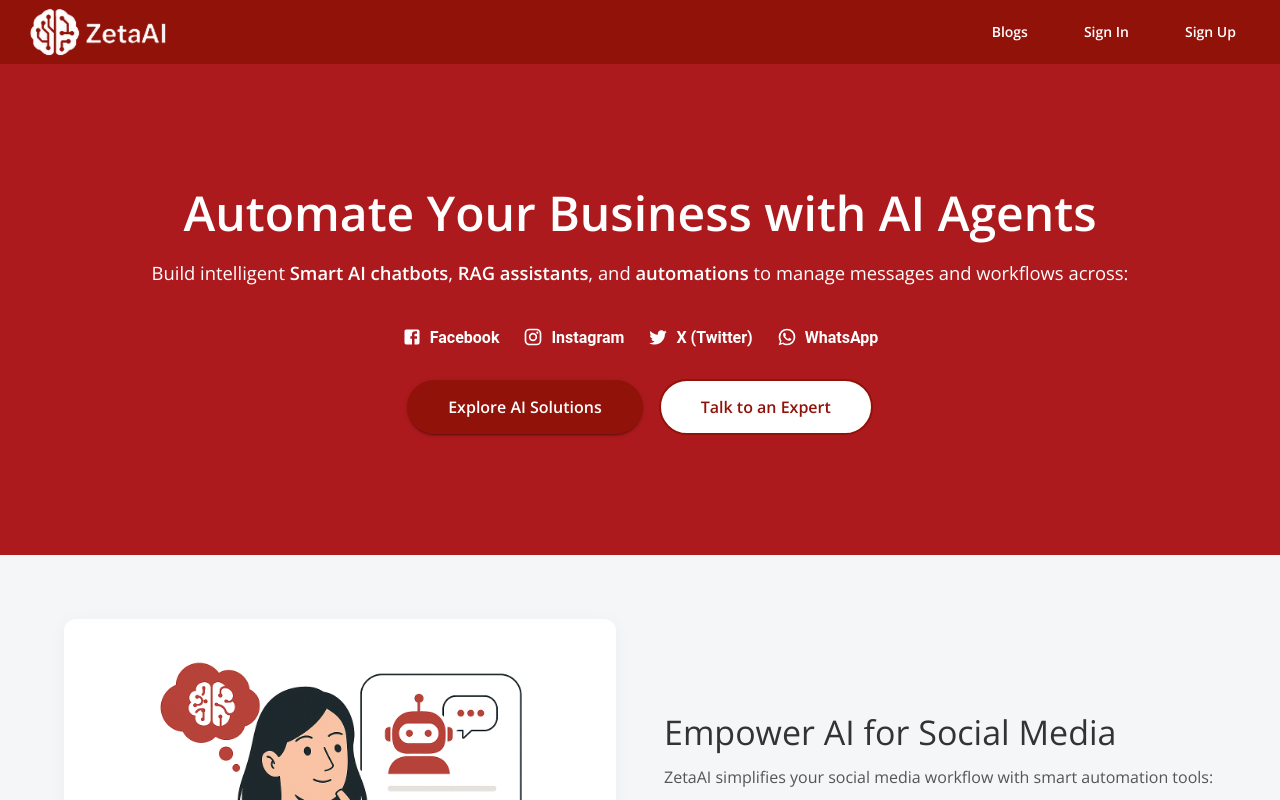
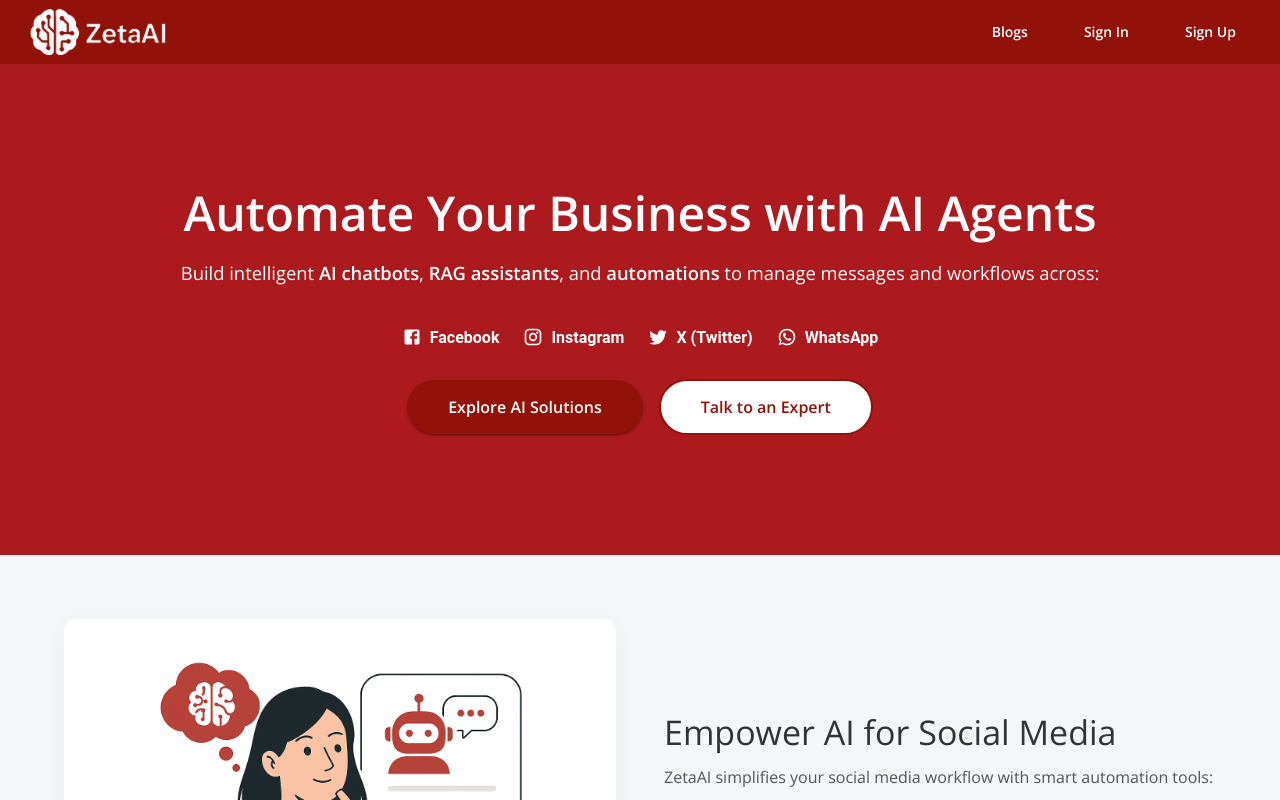
Before and after one commit to Fauzan186/social-ai-frontend, a React (Vite) app: page / in a window 1280 px wide. Shown: the top 800 px of the page. Built offline with nearby package versions, Linux system fonts and the light colour scheme.

Commit message:
Remove space before 'AI' in HeroSection text

```diff
--- a/src/components/HeroSection.tsx
+++ b/src/components/HeroSection.tsx
@@ -60,7 +60,7 @@ const HeroSection: React.FC<{ onNavigate: (section: string) => void }> = ({ onNa
               lineHeight: 1.6,
             }}
           >
-            Build intelligent <strong> Smart AI chatbots</strong>, <strong>RAG assistants</strong>, and <strong>automations</strong> to manage messages and workflows across:
+            Build intelligent <strong>AI chatbots</strong>, <strong>RAG assistants</strong>, and <strong>automations</strong> to manage messages and workflows across:
           </Typography>
 
           <Box
```
